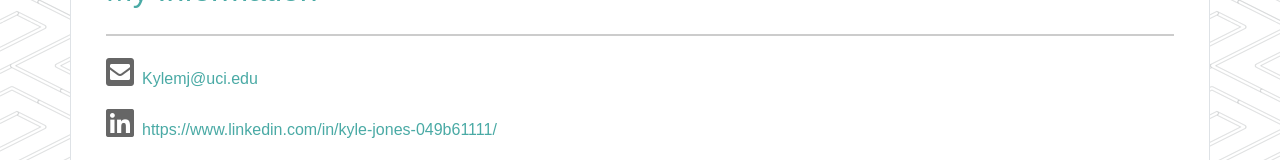
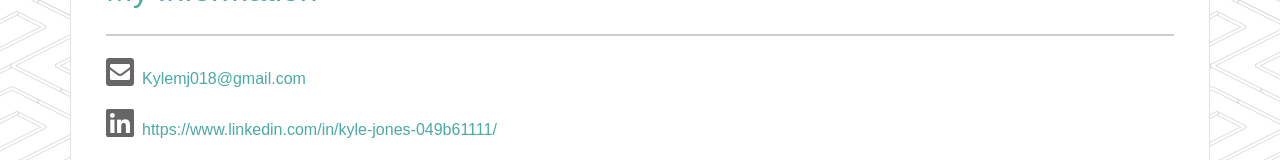
Before and after one commit to kyle074613/react-portfolio, a React (Create React App) app: page /react-portfolio/contact in a window 1280 px wide. Shown: the part 178-338 px from the top of the page. Built offline with nearby package versions, Linux system fonts and the light colour scheme.

Commit message:
updated contact page

```diff
--- a/src/pages/Contact.js
+++ b/src/pages/Contact.js
@@ -9,7 +9,7 @@ function Contact() {
                     <a style={{ color: "#666666" }} rel="noopener noreferrer" target="_blank" href="mailto:kylemj@uci.edu">
                         <i className="fas fa-envelope-square fa-2x"></i>
                     </a>
-                    <a className="ml-2" style={{ color: "#4aaaa5" }} href="mailto:kylemj@uci.edu">Kylemj@uci.edu</a>
+                    <a className="ml-2" style={{ color: "#4aaaa5" }} href="mailto:Kylemj018@gmail.com">Kylemj018@gmail.com</a>
                 </p>
 
                 <p>
```
